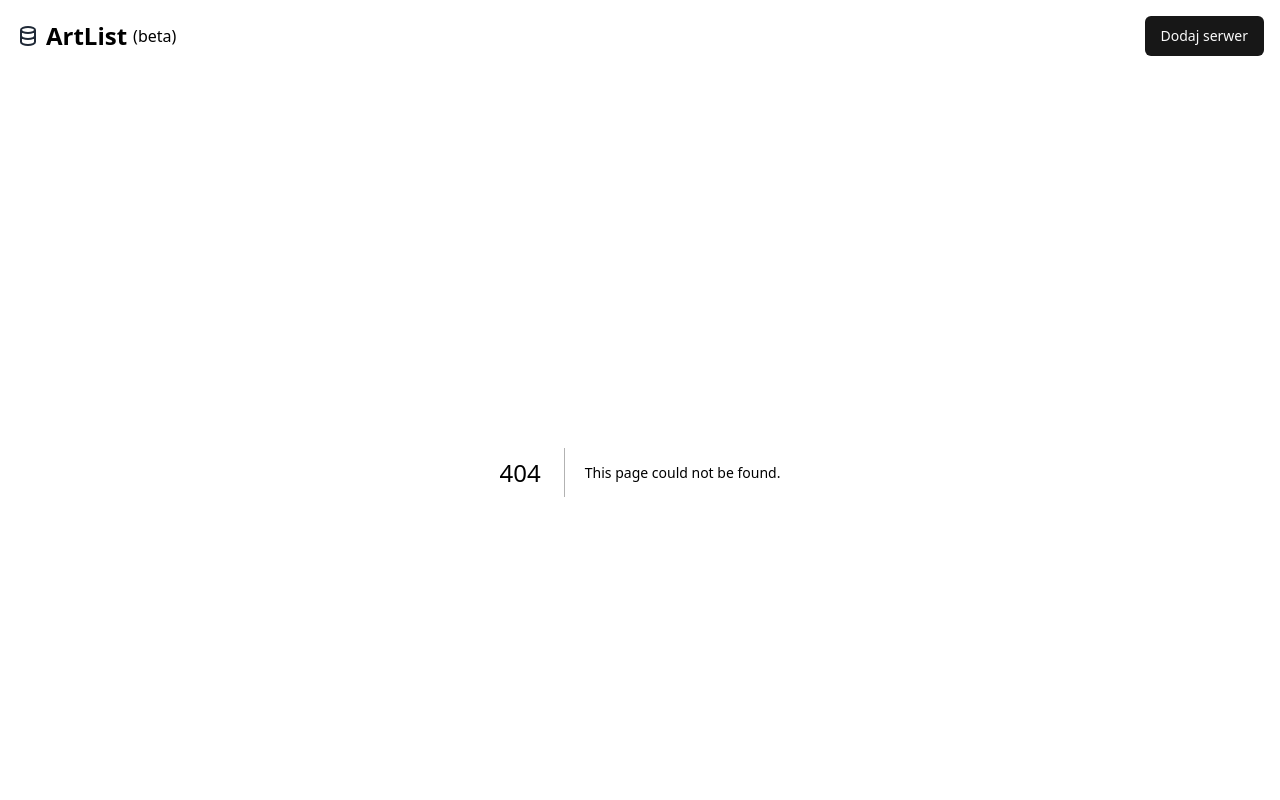
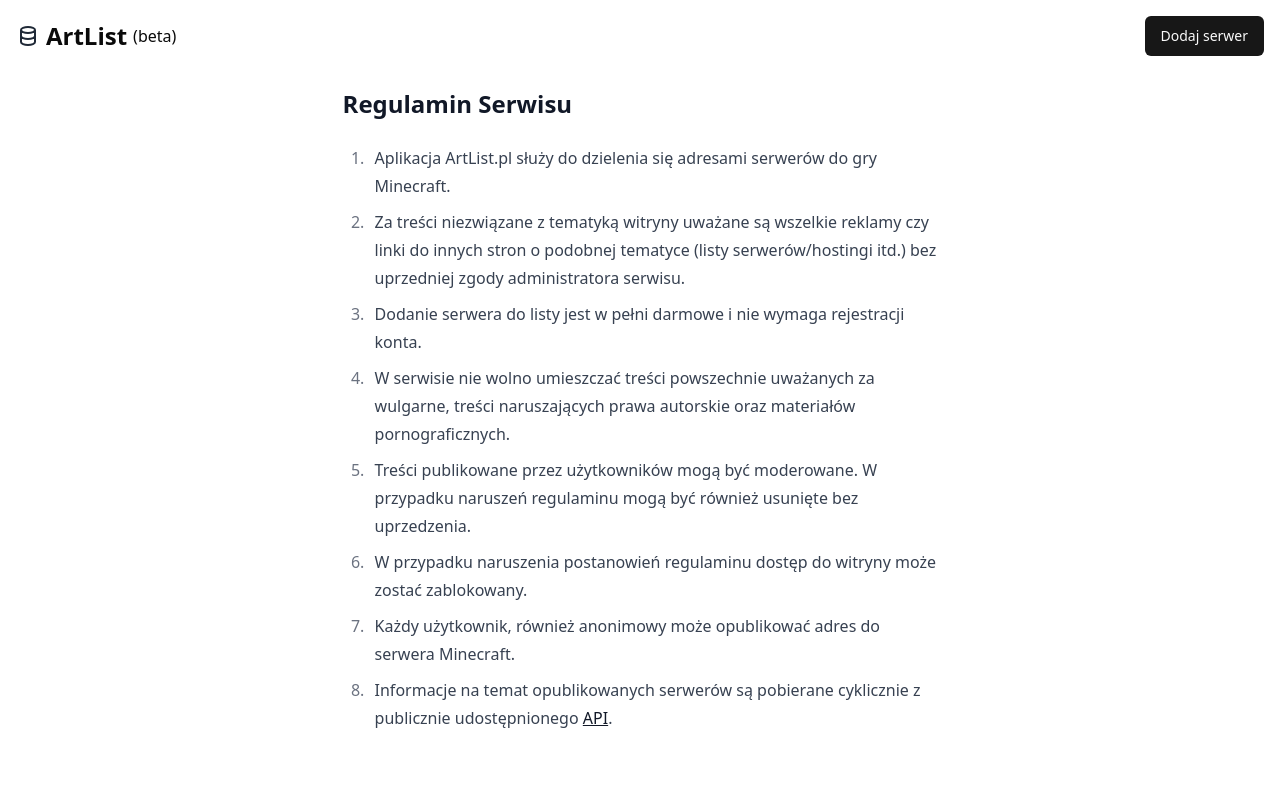
Before and after one commit to Wojtazzzz/ArtList.dev, a Next.js app: page /regulamin in a window 1280 px wide. Before the commit this address had no page. Shown: the top 800 px of the page. Built offline with nearby package versions, Linux system fonts and the light colour scheme.

Commit message:
feat/add statute page

```diff
--- a/package.json
+++ b/package.json
@@ -33,6 +33,7 @@
     "zod": "^3.23.4"
   },
   "devDependencies": {
+    "@tailwindcss/typography": "^0.5.13",
     "@types/node": "^20",
     "@types/react": "^18",
     "@types/react-dom": "^18",
--- a/src/app/page.tsx
+++ b/src/app/page.tsx
@@ -37,11 +37,8 @@ export type Server = z.infer<typeof serversSchema>[0];
 
 export default async function Home() {
   const servers = parseData(await serverFetch("/servers/index"), serversSchema);
-  // const servers = await serverFetch("/servers/index");
-  // console.log(servers);
 
   return (
-    <>
     <main>
       <Container>
         <Table>
@@ -62,6 +59,5 @@ export default async function Home() {
         </Table>
       </Container>
     </main>
-    </>
   );
 }
--- /dev/null
+++ b/src/app/regulamin/page.tsx
@@ -0,0 +1,68 @@
+import { Container } from "@/components/ui/Container";
+import { Metadata } from "next";
+import Link from "next/link";
+
+export const metadata: Metadata = {
+  title: "Regulamin - ArtList.pl",
+  description:
+    "Odkryj świat serwerów Minecraft! Znajdź idealny serwer do gry lub zareklamuj własny.",
+};
+
+export default async function StatutePage() {
+  return (
+    <main>
+      <Container>
+        <article className="prose mx-auto min-w-[500px]">
+          <h2>Regulamin Serwisu</h2>
+          {/* eslint-disable-next-line jsx-a11y/no-redundant-roles */}
+          <ol role="list" className="list-decimal">
+            <li>
+              Aplikacja ArtList.pl służy do dzielenia się adresami serwerów do
+              gry Minecraft.
+            </li>
+            <li>
+              Za treści niezwiązane z tematyką witryny uważane są wszelkie
+              reklamy czy linki do innych stron o podobnej tematyce (listy
+              serwerów/hostingi itd.) bez uprzedniej zgody administratora
+              serwisu.
+            </li>
+            <li>
+              Dodanie serwera do listy jest w pełni darmowe i nie wymaga
+              rejestracji konta.
+            </li>
+            <li>
+              W serwisie nie wolno umieszczać treści powszechnie uważanych za
+              wulgarne, treści naruszających prawa autorskie oraz materiałów
+              pornograficznych.
+            </li>
+            <li>
+              Treści publikowane przez użytkowników mogą być moderowane. W
+              przypadku naruszeń regulaminu mogą być również usunięte bez
+              uprzedzenia.
+            </li>
+            <li>
+              W przypadku naruszenia postanowień regulaminu dostęp do witryny
+              może zostać zablokowany.
+            </li>
+            <li>
+              Każdy użytkownik, również anonimowy może opublikować adres do
+              serwera Minecraft.
+            </li>
+            <li>
+              Informacje na temat opublikowanych serwerów są pobierane
+              cyklicznie z publicznie udostępnionego{" "}
+              <Link
+                href="https://mcsrvstat.us/"
+                target="_blank"
+                rel="noopener noreferrer"
+              >
+                API
+              </Link>
+              .
+            </li>
+          </ol>
+        </article>
+      </Container>
+    </main>
+  );
+}
--- a/src/components/Footer.tsx
+++ b/src/components/Footer.tsx
@@ -43,6 +43,11 @@ export const Footer = () => {
                 Strona główna
               </Link>
             </p>
+            <p className="mb-4">
+              <Link href="/regulamin" className="hover:underline">
+                Regulamin serwisu
+              </Link>
+            </p>
           </div>
 
           <div>
--- a/tailwind.config.ts
+++ b/tailwind.config.ts
@@ -74,7 +74,7 @@ const config = {
       },
     },
   },
-  plugins: [require("tailwindcss-animate")],
+  plugins: [require("tailwindcss-animate"), require("@tailwindcss/typography")],
 } satisfies Config;
 
 export default config;
```
Also changed, not shown: 1 other file (tests, documents, lock files or other folders). Lines whose indentation alone changed are shown as unchanged.
